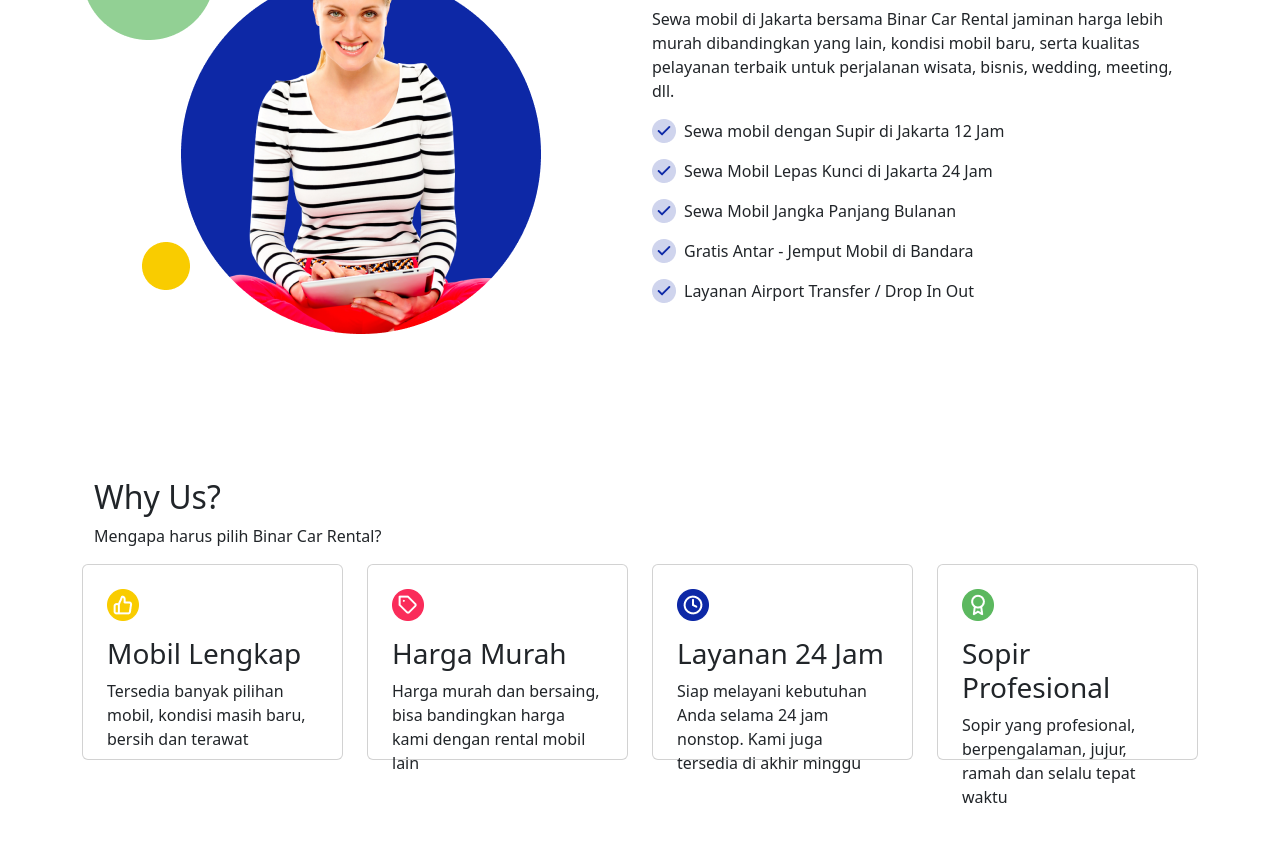
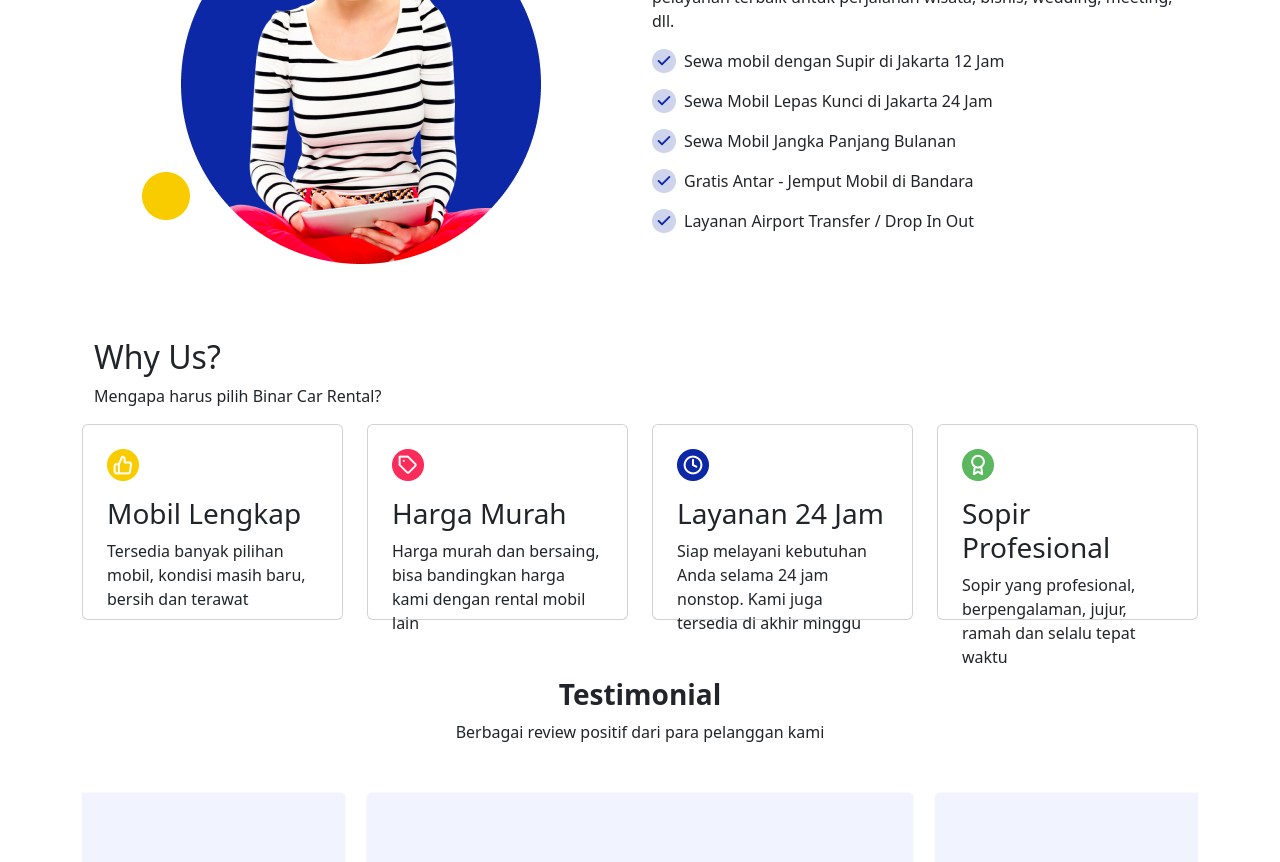
Before and after one commit to DavincyProject/challenge1, a website: page index.html in a window 1280 px wide. Shown: the part 664-1526 px from the top of the page. Drawn offline with nearby package versions, Linux system fonts and the light colour scheme.

Commit message:
tweaks: adjust margin for section

```diff
--- a/css/style.css
+++ b/css/style.css
@@ -4,7 +4,7 @@
 
 section {
   scroll-margin-top: 100px;
-  margin-bottom: 120px;
+  margin-bottom: 50px;
 }
 
 .logo {
```
